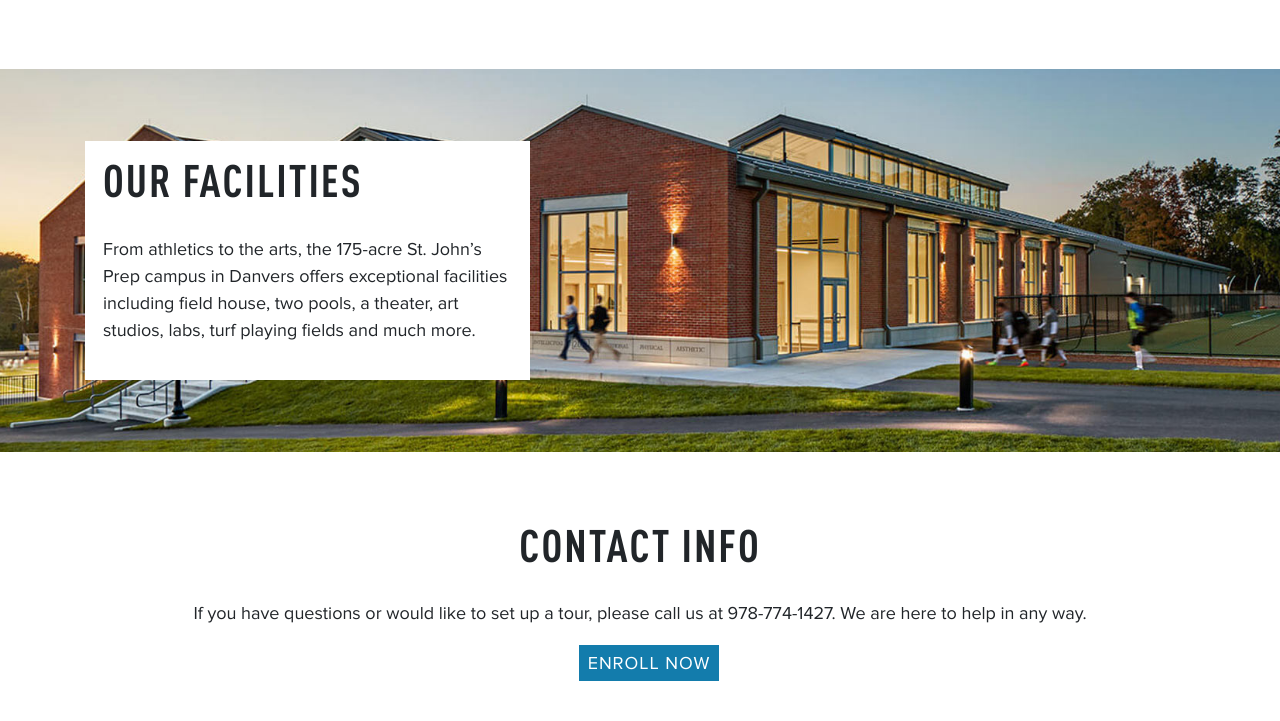
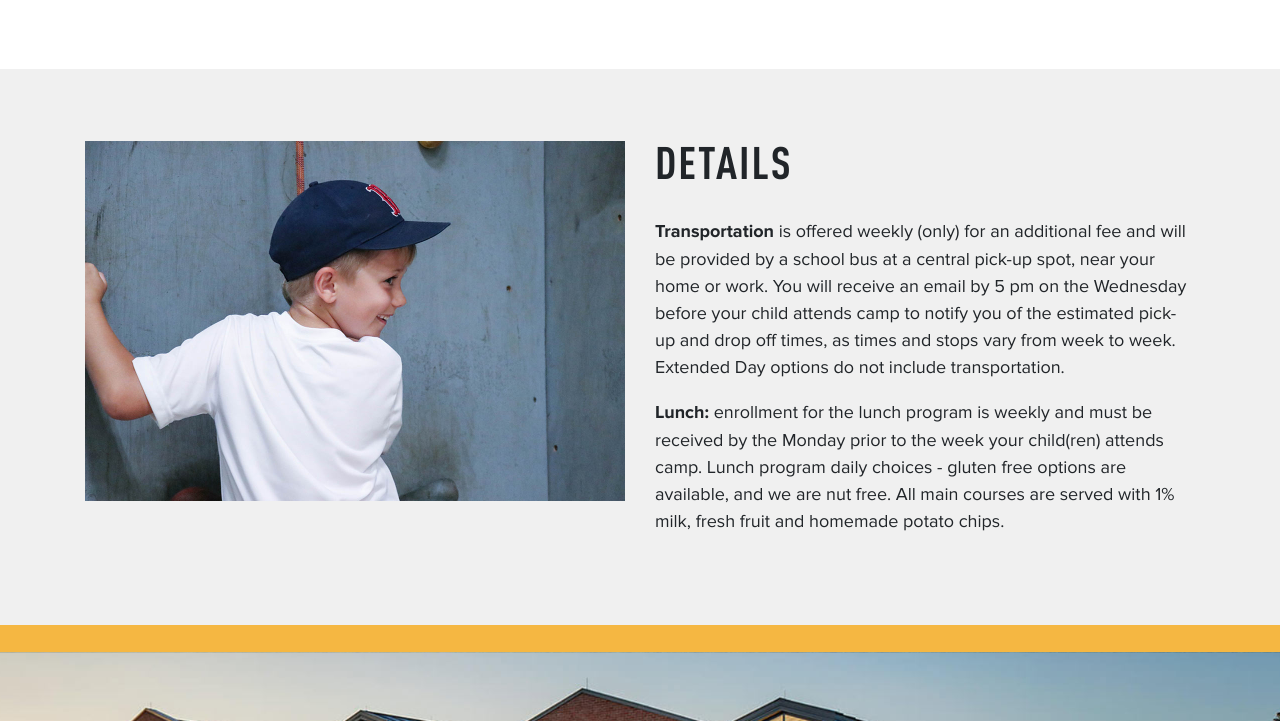
Before and after one commit to delster/eagles-edge-stopgap, a Gatsby site: page /camp-christopher in a window 1280 px wide. Shown: the part 3673-4394 px from the top of the page. Built offline with nearby package versions, Linux system fonts and the light colour scheme; Gatsby itself is replaced by a stand-in of ours; a web font is replaced by a local one; what @fortawesome/pro-solid-svg-icons would draw is missing.

Commit message:
adding details to camp christopher

```diff
--- a/src/pages/camp-christopher.js
+++ b/src/pages/camp-christopher.js
@@ -10,6 +10,7 @@
 import SchedulingImg from '../images/day-schedule-img.jpg'
 import FeaturedProgramImg from '../images/pool-img.jpg'
 import OurStaffImg from '../images/day-staff-img.png'
+import DetailsImg from '../images/day-details.jpg'
 import FacilitiesBackground from '../images/day-facilities-section-bg2.jpg'
 
 const CampChristopherPage = () => (
@@ -183,12 +184,32 @@
           </Col>
           <Col xs='12' lg='6'>
             <div className="img-wrap">
-              <img src={OurStaffImg} alt="placeholder" />
+              <img src={OurStaffImg} alt="our staff" />
             </div>
           </Col>
         </Row>
       </Container>
     </section>
+    <section id="details-section" style={{
+      backgroundColor: `#f0f0f0`,
+      borderBottom: `1.5rem solid #f5b742`
+    }}>
+      <Container>
+        <Row>
+          <Col xs='12' lg='6'>
+            <div className="img-wrap">
+              <img src={DetailsImg} alt="details" />
+            </div>
+          </Col>
+          <Col xs='12' lg='6'>
+            <h2>Details</h2>
+            <p><strong>Transportation</strong> is offered weekly (only) for an additional fee and will be provided by a school bus at a central pick-up spot, near your home or work. You will receive an email by 5 pm on the Wednesday before your child attends camp to notify you of the estimated pick-up and drop off times, as times and stops vary from week to week. Extended Day options do not include transportation.</p>
+            <p><strong>Lunch:</strong> enrollment for the lunch program is weekly and must be received by the Monday prior to the week your child(ren) attends camp. Lunch program daily choices - gluten free options are available, and we are nut free. All main courses are served with 1% milk, fresh fruit and homemade potato chips.</p>
+           </Col>
+        </Row>
+      </Container>
+    </section>
+
     <section id="facilities-section"
       style={{
         display: `flex`,
@@ -198,8 +219,7 @@
         backgroundImage: `url(${FacilitiesBackground})`,
         backgroundPosition: 'center',
         backgroundSize: 'cover',
-      }}
-    >
+      }}>
       <Container>
         <Row>
           <Col xs='12' sm='10' md='8' lg='5'>
```
Also changed, not shown: src/components/all.css, src/images/day-details.jpg (added).
